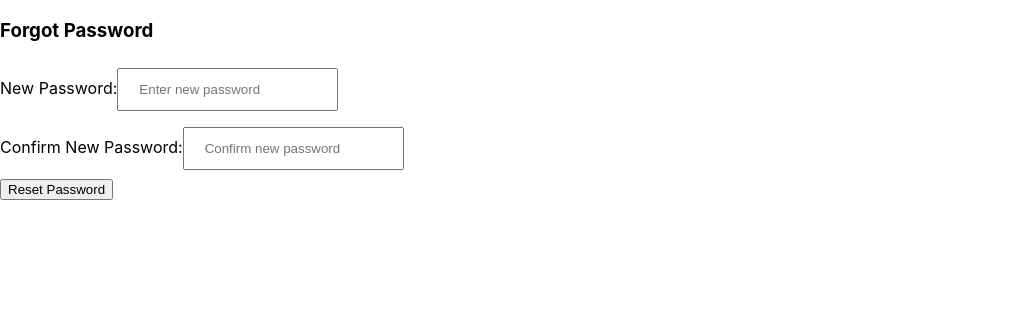
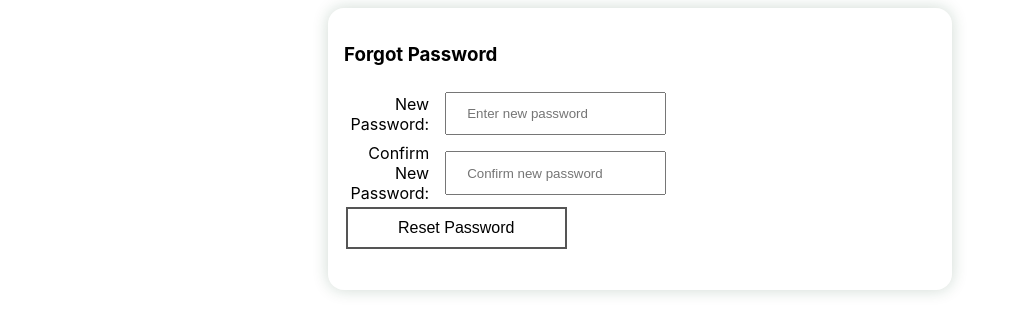
Before and after one commit to romaswe/mern-recipe-app, a React (Create React App) app in the folder client/: page /passwordreset/1 in a window 1280 px wide. Shown: the top 334 px of the page, without its empty margins (0-1020 px from the left). Built offline with nearby package versions, Linux system fonts and the light colour scheme; no server answers.

Commit message:
RA-20 Added style to reset password screen

```diff
--- a/client/src/components/register/register.tsx
+++ b/client/src/components/register/register.tsx
@@ -97,7 +97,7 @@ const RegisterComponent = () => {
 					<div className='form-group row'>
 						<label
 							htmlFor='password'
-							className='form-text-align col-6'
+							className='form-text-align col-s-12 col-6'
 						>
 							Password:
 						</label>
--- a/client/src/components/resetPassword/resetPassword.tsx
+++ b/client/src/components/resetPassword/resetPassword.tsx
@@ -7,7 +7,7 @@ const apiUrl = process.env.REACT_APP_BASE_URL;
 
 type Props = {
 	resetToken: string;
-}
+};
 
 const ResetPasswordComponent = ({ match }: RouteComponentProps<Props>) => {
 	const history = useHistory();
@@ -54,20 +54,29 @@ const ResetPasswordComponent = ({ match }: RouteComponentProps<Props>) => {
 	};
 
 	return (
-		<div className='resetpassword-screen'>
+		<div className='resetpassword-screen grid'>
+			<div className='col-s-0 col-3'></div>
+			<div className='col-s-12 col-6 form-wrapper'>
 				<form
 					onSubmit={resetPasswordHandler}
 					className='resetpassword-screen__form'
 				>
-				<h3 className='resetpassword-screen__title'>Forgot Password</h3>
+					<h3 className='resetpassword-screen__title'>
+						Forgot Password
+					</h3>
 					{error && <span className='error-message'>{error} </span>}
 					{success && (
 						<span className='success-message'>
 							{success} <Link to='/login'>Login</Link>
 						</span>
 					)}
-				<div className='form-group'>
-					<label htmlFor='password'>New Password:</label>
+					<div className='form-group row'>
+						<label
+							htmlFor='password'
+							className='form-text-align col-s-12 col-3'
+						>
+							New Password:
+						</label>
 						<input
 							type='password'
 							required
@@ -78,8 +87,11 @@ const ResetPasswordComponent = ({ match }: RouteComponentProps<Props>) => {
 							onChange={(e) => setPassword(e.target.value)}
 						/>
 					</div>
-				<div className='form-group'>
-					<label htmlFor='confirmpassword'>
+					<div className='form-group row'>
+						<label
+							htmlFor='confirmpassword'
+							className='form-text-align col-s-12 col-3'
+						>
 							Confirm New Password:
 						</label>
 						<input
@@ -92,10 +104,12 @@ const ResetPasswordComponent = ({ match }: RouteComponentProps<Props>) => {
 							onChange={(e) => setConfirmPassword(e.target.value)}
 						/>
 					</div>
-				<button type='submit' className='btn btn-primary'>
+					<button type='submit' className='standard-button'>
 						Reset Password
 					</button>
 				</form>
+			</div>
+			<div className='col-s-0 col-3'></div>
 		</div>
 	);
 };
```
Lines whose indentation alone changed are shown as unchanged.
